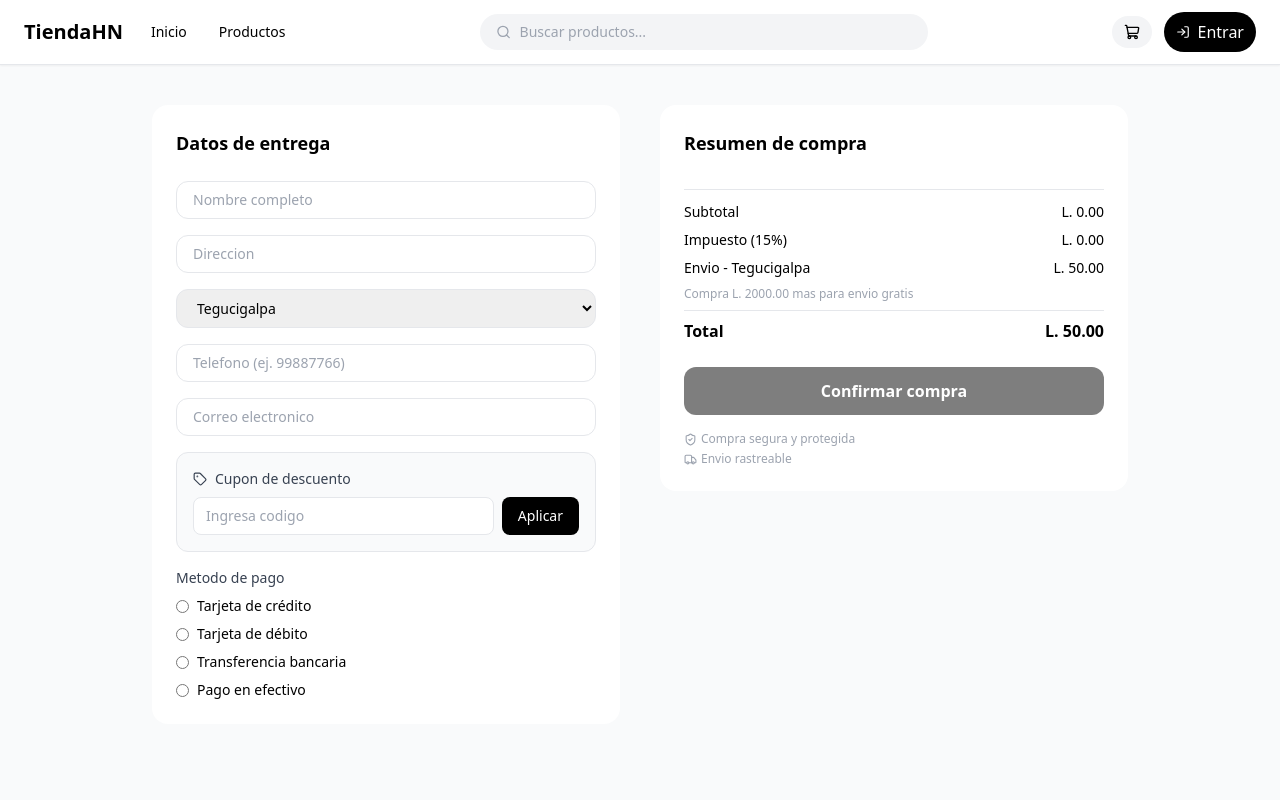
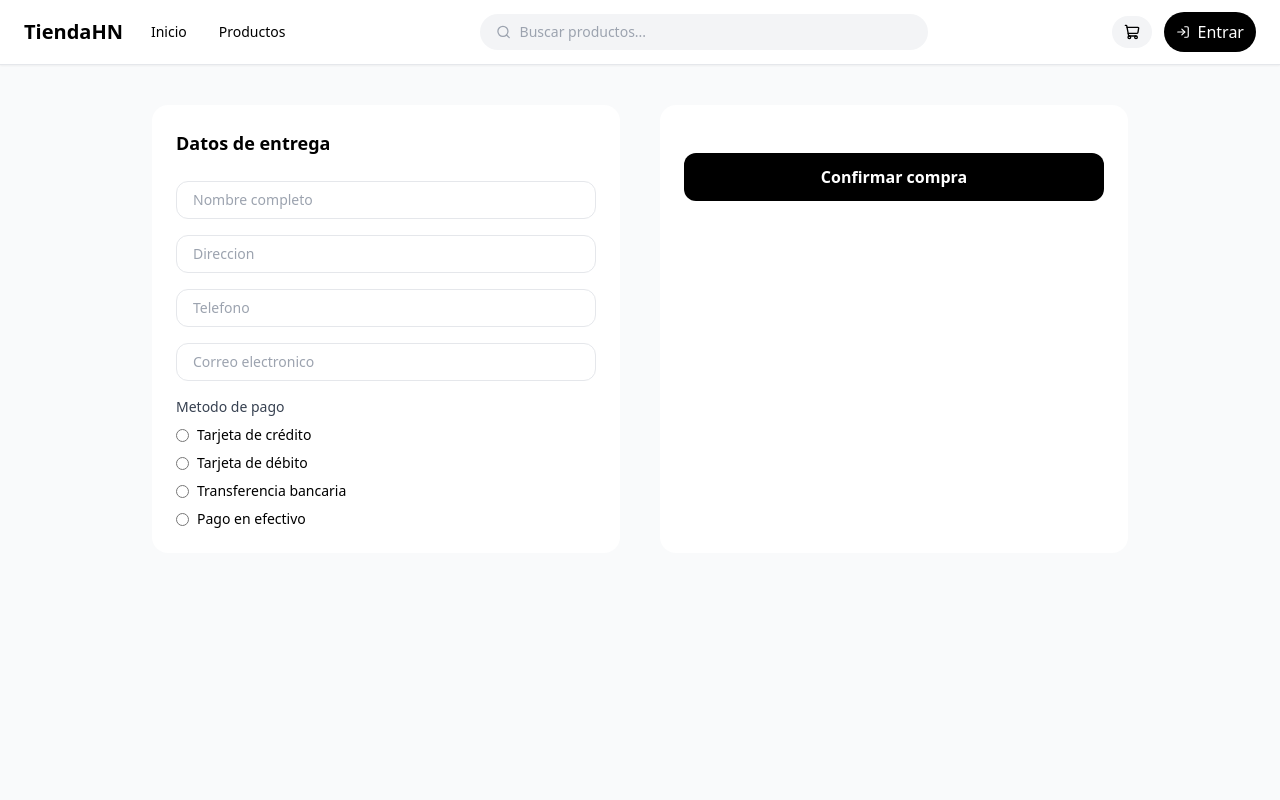
Before and after one commit to damarymejia/ProyectoEconomia2, a React (Create React App) app in the folder frontend/: page /checkout in a window 1280 px wide. Shown: the top 800 px of the page. Built offline with nearby package versions, Linux system fonts and the light colour scheme.

Commit message:
Refactor Checkout component and improve validation

```diff
--- a/frontend/src/pages/Checkout.jsx
+++ b/frontend/src/pages/Checkout.jsx
@@ -3,7 +3,7 @@ import { useNavigate } from 'react-router-dom';
 import { useCart } from '../context/CartContext';
 import { calculateShipping } from '../utils/shipping';
 import { trackPurchase } from '../utils/analytics';
-import { ShieldCheck, Truck, CreditCard, Tag } from 'lucide-react';
+import { ShieldCheck, Truck, Tag } from 'lucide-react';
 
 const COUPONS = [
   { code: 'DIGITAL10', type: 'percent', value: 10, min: 0, expires: '2026-12-31' },
@@ -20,18 +20,18 @@ const METHODS = [
   'Pago en efectivo'
 ];
 
-function PaymentForm({ method, paymentData, setPaymentData }) {
-  const field = (key, label, placeholder, type = 'text', maxLength) => (
+function PaymentForm({ method, paymentData, setPaymentData, errors }) {
+  const field = (key, label, placeholder, type = 'text') => (
     <div>
       <label className="text-xs text-gray-500 mb-1 block">{label}</label>
       <input
         type={type}
         placeholder={placeholder}
-        maxLength={maxLength}
         value={paymentData[key] || ''}
         onChange={e => setPaymentData({ ...paymentData, [key]: e.target.value })}
         className="w-full border rounded-xl px-4 py-2 text-sm focus:outline-none focus:ring-1 focus:ring-gray-400"
       />
+      {errors[key] && <p className="text-xs text-red-500 mt-1">{errors[key]}</p>}
     </div>
   );
 
@@ -40,10 +40,10 @@ function PaymentForm({ method, paymentData, setPaymentData }) {
       <div className="space-y-3 border rounded-xl p-4 bg-gray-50">
         <p className="text-sm font-medium text-gray-700">{method}</p>
         {field('cardName', 'Nombre en la tarjeta', 'Juan Perez')}
-        {field('cardNumber', 'Numero de tarjeta', '1234 5678 9012 3456', 'text', 16)}
+        {field('cardNumber', 'Numero de tarjeta', '1234 5678 9012 3456')}
         <div className="grid grid-cols-2 gap-3">
-          {field('expiry', 'Vencimiento', 'MM/AA', 'text', 5)}
-          {field('cvv', 'CVV', '123', 'password', 3)}
+          {field('expiry', 'Vencimiento', 'MM/AA')}
+          {field('cvv', 'CVV', '123')}
         </div>
       </div>
     );
@@ -53,12 +53,14 @@ function PaymentForm({ method, paymentData, setPaymentData }) {
     return (
       <div className="space-y-3 border rounded-xl p-4 bg-gray-50">
         <p className="text-sm font-medium text-gray-700">Transferencia bancaria</p>
+
         <div className="bg-white rounded-lg p-3 text-sm text-gray-600 space-y-1 border">
           <p><span className="font-medium">Banco:</span> Banco Atlantida</p>
           <p><span className="font-medium">Cuenta:</span> 1234-5678-9012</p>
           <p><span className="font-medium">Titular:</span> TiendaHN S.A.</p>
           <p><span className="font-medium">RTN:</span> 0801-1990-12345</p>
         </div>
+
         {field('transferRef', 'Numero de referencia', 'REF-123456')}
         {field('transferBank', 'Banco de origen', 'Banco Occidente')}
       </div>
@@ -69,11 +71,13 @@ function PaymentForm({ method, paymentData, setPaymentData }) {
     return (
       <div className="space-y-3 border rounded-xl p-4 bg-gray-50">
         <p className="text-sm font-medium text-gray-700">Pago en efectivo</p>
+
         <div className="bg-white rounded-lg p-3 text-sm text-gray-600 space-y-1 border">
           <p>Podras pagar en efectivo al momento de recibir tu pedido.</p>
           <p className="mt-2"><span className="font-medium">Horario de entrega:</span> Lunes a Sabado 8am - 6pm</p>
           <p><span className="font-medium">Contacto:</span> +504 9999-8888</p>
         </div>
+
         {field('cashNote', 'Nota adicional (opcional)', 'Llamar antes de llegar...')}
       </div>
     );
@@ -95,7 +99,10 @@ export default function Checkout() {
     method: ''
   });
 
+  const [errors, setErrors] = useState({});
+  const [paymentErrors, setPaymentErrors] = useState({});
   const [paymentData, setPaymentData] = useState({});
+
   const [coupon, setCoupon] = useState('');
   const [discount, setDiscount] = useState(0);
   const [couponMsg, setCouponMsg] = useState('');
@@ -111,55 +118,52 @@ export default function Checkout() {
   const baseTotal = total + shipping.cost;
   const finalTotal = baseTotal - discount;
 
-  // Lógica de validación añadida
-  const isFormValid = () => {
-    const emailRegex = /^[^\s@]+@[^\s@]+\.[^\s@]+$/;
-    const phoneRegex = /^[389]\d{7}$/;
+  const validate = () => {
+    let newErrors = {};
 
-    const basicInfo = form.name && form.address && phoneRegex.test(form.phone) && emailRegex.test(form.email) && form.method;
+    if (!form.name.trim()) newErrors.name = 'El nombre es obligatorio';
+    if (!form.address.trim()) newErrors.address = 'La direccion es obligatoria';
 
-    if (!basicInfo) return false;
+    if (!form.phone.match(/^\d{8}$/))
+      newErrors.phone = 'Telefono invalido (8 digitos)';
+
+    if (!form.email.match(/^[^\s@]+@[^\s@]+\.[^\s@]+$/))
+      newErrors.email = 'Correo invalido';
+
+    if (!form.method) newErrors.method = 'Selecciona un metodo de pago';
+
+    let payErrors = {};
 
     if (form.method.includes('Tarjeta')) {
-      return paymentData.cardName && paymentData.cardNumber?.length === 16 && paymentData.expiry && paymentData.cvv?.length === 3;
-    }
-    if (form.method === 'Transferencia bancaria') {
-      return paymentData.transferRef && paymentData.transferBank;
-    }
-    return true; // Para pago en efectivo
-  };
-
-  const applyCoupon = () => {
-    const code = coupon.trim().toUpperCase();
-    if (!code) { setDiscount(0); setCouponMsg(''); setAppliedCoupon(null); return; }
-
-    const found = COUPONS.find(c => c.code === code);
-    if (!found) { setDiscount(0); setCouponMsg('Codigo invalido'); setAppliedCoupon(null); return; }
-
-    if (new Date() > new Date(found.expires)) {
-      setDiscount(0); setCouponMsg('Cupon expirado'); setAppliedCoupon(null); return;
+      if (!paymentData.cardName) payErrors.cardName = 'Requerido';
+      if (!/^\d{16}$/.test(paymentData.cardNumber || ''))
+        payErrors.cardNumber = '16 digitos';
+      if (!/^\d{2}\/\d{2}$/.test(paymentData.expiry || ''))
+        payErrors.expiry = 'Formato MM/AA';
+      if (!/^\d{3}$/.test(paymentData.cvv || ''))
+        payErrors.cvv = '3 digitos';
     }
 
-    if (baseTotal < found.min) {
-      setDiscount(0); setCouponMsg(`Minimo L. ${found.min}`); setAppliedCoupon(null); return;
+    if (form.method === 'Transferencia bancaria') {
+      if (!paymentData.transferRef) payErrors.transferRef = 'Requerido';
+      if (!paymentData.transferBank) payErrors.transferBank = 'Requerido';
     }
 
-    const d = found.type === 'percent' ? baseTotal * (found.value / 100) : found.value;
-    setDiscount(d);
-    setCouponMsg(`Cupon aplicado -L. ${d.toFixed(2)}`);
-    setAppliedCoupon(found);
-  };
+    setErrors(newErrors);
+    setPaymentErrors(payErrors);
 
-  const handleCouponChange = (value) => {
-    setCoupon(value);
-    if (!value.trim()) { setDiscount(0); setCouponMsg(''); setAppliedCoupon(null); }
+    return Object.keys(newErrors).length === 0 &&
+           Object.keys(payErrors).length === 0;
   };
 
   const handleSubmit = async () => {
+    if (!validate()) return;
+
     setLoading(true);
     await new Promise(r => setTimeout(r, 1500));
 
     const orderId = 'ORD-' + Math.random().toString(36).slice(2, 10).toUpperCase();
+
     const order = {
       id: orderId,
       items: cart,
@@ -183,71 +187,41 @@ export default function Checkout() {
     <main className="bg-gray-50 min-h-screen py-10">
       <div className="max-w-5xl mx-auto px-6 grid md:grid-cols-2 gap-10">
 
-        {/* FORMULARIO */}
         <div className="bg-white p-6 rounded-2xl space-y-4">
           <h2 className="font-bold text-lg mb-2">Datos de entrega</h2>
 
           <input
             placeholder="Nombre completo"
-            className="w-full border rounded-xl px-4 py-2 text-sm focus:outline-none focus:ring-1 focus:ring-gray-400"
+            className="w-full border rounded-xl px-4 py-2 text-sm"
             onChange={e => setForm({ ...form, name: e.target.value })}
           />
+          {errors.name && <p className="text-xs text-red-500">{errors.name}</p>}
+
           <input
             placeholder="Direccion"
-            className="w-full border rounded-xl px-4 py-2 text-sm focus:outline-none focus:ring-1 focus:ring-gray-400"
+            className="w-full border rounded-xl px-4 py-2 text-sm"
             onChange={e => setForm({ ...form, address: e.target.value })}
           />
-          <select
-            className="w-full border rounded-xl px-4 py-2 text-sm focus:outline-none"
-            value={form.city}
-            onChange={e => setForm({ ...form, city: e.target.value })}
-          >
-            {CITIES.map(c => <option key={c}>{c}</option>)}
-          </select>
+          {errors.address && <p className="text-xs text-red-500">{errors.address}</p>}
+
           <input
-            placeholder="Telefono (ej. 99887766)"
-            maxLength={8}
-            className="w-full border rounded-xl px-4 py-2 text-sm focus:outline-none focus:ring-1 focus:ring-gray-400"
+            placeholder="Telefono"
+            className="w-full border rounded-xl px-4 py-2 text-sm"
             onChange={e => setForm({ ...form, phone: e.target.value })}
           />
+          {errors.phone && <p className="text-xs text-red-500">{errors.phone}</p>}
+
           <input
-            type="email"
             placeholder="Correo electronico"
-            className="w-full border rounded-xl px-4 py-2 text-sm focus:outline-none focus:ring-1 focus:ring-gray-400"
+            className="w-full border rounded-xl px-4 py-2 text-sm"
             onChange={e => setForm({ ...form, email: e.target.value })}
           />
+          {errors.email && <p className="text-xs text-red-500">{errors.email}</p>}
 
-          {/* CUPON */}
-          <div className="border rounded-xl p-4 bg-gray-50">
-            <label className="text-sm flex items-center gap-2 mb-2 text-gray-700">
-              <Tag size={14} /> Cupon de descuento
-            </label>
-            <div className="flex gap-2">
-              <input
-                value={coupon}
-                onChange={e => handleCouponChange(e.target.value)}
-                placeholder="Ingresa codigo"
-                className="flex-1 border rounded-lg px-3 py-2 text-sm focus:outline-none"
-              />
-              <button
-                onClick={applyCoupon}
-                className="bg-black text-white px-4 py-2 rounded-lg text-sm hover:bg-gray-800"
-              >
-                Aplicar
-              </button>
-            </div>
-            {couponMsg && (
-              <p className={`text-xs mt-2 ${discount > 0 ? 'text-green-600' : 'text-red-500'}`}>
-                {couponMsg}
-              </p>
-            )}
-          </div>
-
-          {/* METODOS DE PAGO */}
           <div className="space-y-2">
             <h3 className="text-sm font-medium text-gray-700">Metodo de pago</h3>
             {METHODS.map(m => (
-              <label key={m} className="flex items-center gap-2 cursor-pointer text-sm">
+              <label key={m} className="flex items-center gap-2 text-sm">
                 <input
                   type="radio"
                   name="method"
@@ -257,75 +231,27 @@ export default function Checkout() {
                 {m}
               </label>
             ))}
+            {errors.method && <p className="text-xs text-red-500">{errors.method}</p>}
           </div>
 
-          {/* FORMULARIO DINAMICO SEGUN METODO */}
           {form.method && (
             <PaymentForm
               method={form.method}
               paymentData={paymentData}
               setPaymentData={setPaymentData}
+              errors={paymentErrors}
             />
           )}
         </div>
 
-        {/* RESUMEN */}
-        <div className="bg-white p-6 rounded-2xl h-fit sticky top-24">
-          <h2 className="font-bold text-lg mb-4">Resumen de compra</h2>
-
-          <div className="space-y-1 text-sm mb-4 max-h-40 overflow-y-auto">
-            {cart.map(item => (
-              <div key={item.id} className="flex justify-between">
-                <span>{item.name} x{item.quantity}</span>
-                <span>L. {(item.price * item.quantity).toFixed(2)}</span>
-              </div>
-            ))}
-          </div>
-
-          <div className="border-t pt-3 space-y-2 text-sm">
-            <div className="flex justify-between">
-              <span>Subtotal</span>
-              <span>L. {subtotal.toFixed(2)}</span>
-            </div>
-            <div className="flex justify-between">
-              <span>Impuesto (15%)</span>
-              <span>L. {tax.toFixed(2)}</span>
-            </div>
-            <div className="flex justify-between">
-              <span>Envio {form.city && `- ${form.city}`}</span>
-              <span className={shipping.cost === 0 ? 'text-green-600 font-medium' : ''}>
-                {shipping.cost === 0 ? 'Gratis' : `L. ${shipping.cost.toFixed(2)}`}
-              </span>
-            </div>
-            {subtotal < 2000 && (
-              <p className="text-xs text-gray-400">
-                Compra L. {(2000 - subtotal).toFixed(2)} mas para envio gratis
-              </p>
-            )}
-            {discount > 0 && (
-              <div className="flex justify-between text-green-600">
-                <span>Descuento ({appliedCoupon?.code})</span>
-                <span>-L. {discount.toFixed(2)}</span>
-              </div>
-            )}
-            <div className="flex justify-between font-bold text-base border-t pt-2 mt-1">
-              <span>Total</span>
-              <span>L. {finalTotal.toFixed(2)}</span>
-            </div>
-          </div>
-
+        <div className="bg-white p-6 rounded-2xl">
           <button
             onClick={handleSubmit}
-            disabled={loading || !isFormValid()}
-            className="mt-6 w-full bg-black text-white py-3 rounded-xl font-semibold hover:bg-gray-800 disabled:opacity-50 transition"
+            disabled={loading}
+            className="mt-6 w-full bg-black text-white py-3 rounded-xl font-semibold"
           >
             {loading ? 'Procesando...' : 'Confirmar compra'}
           </button>
-
-          <div className="mt-4 text-xs text-gray-400 space-y-1">
-            <p className="flex items-center gap-1"><ShieldCheck size={13} /> Compra segura y protegida</p>
-            <p className="flex items-center gap-1"><Truck size={13} /> Envio rastreable</p>
-          </div>
         </div>
 
       </div>
```
